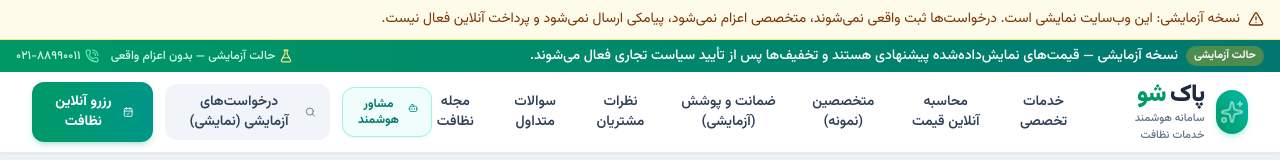
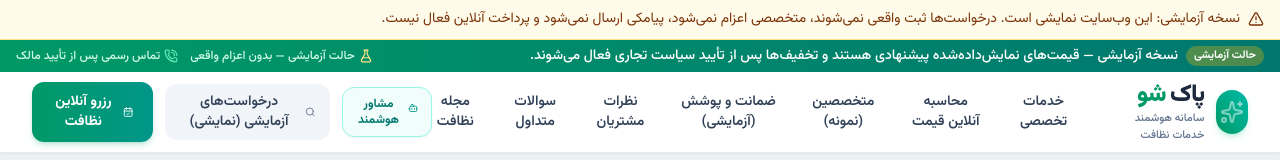
Before and after one commit to antigravity1344-code/my-cleaning-site, a React (Vite) app: page / in a window 1280 px wide. Shown: the top 160 px of the page. Built offline with nearby package versions, Linux system fonts and the light colour scheme.

Commit message:
fix(safety-005): neutralize unverified operational claims and contact channels

```diff
--- a/src/components/Header.tsx
+++ b/src/components/Header.tsx
@@ -60,7 +60,7 @@ export const Header: React.FC<HeaderProps> = ({
             )}
             <span className="hidden lg:flex items-center gap-1">
               <PhoneCall className="w-3.5 h-3.5 text-emerald-300" />
-              ۰۲۱-۸۸۹۹۰۰۱۱
+              تماس رسمی پس از تأیید مالک
             </span>
           </div>
         </div>
@@ -263,7 +263,7 @@ export const Header: React.FC<HeaderProps> = ({
           <div className="pt-3 border-t border-slate-100 flex items-center justify-between text-xs text-slate-500">
             <span className="flex items-center gap-1 text-slate-700 font-bold">
               <PhoneCall className="w-4 h-4 text-emerald-600" />
-              تماس فوری: ۰۲۱-۸۸۹۹۰۰۱۱
+              راه تماس رسمی هنوز تأیید نشده است
             </span>
             <span>نسخه آزمایشی</span>
           </div>
```
